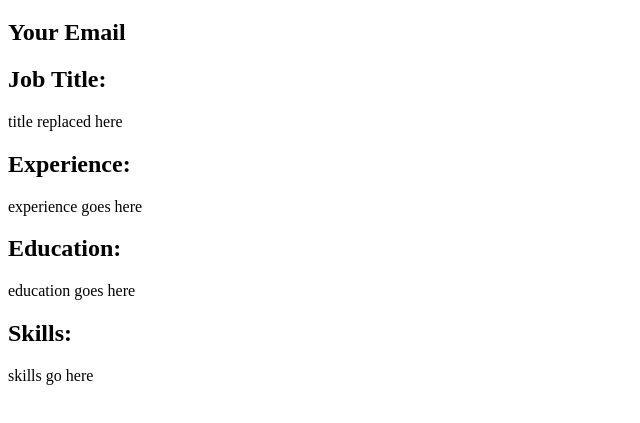
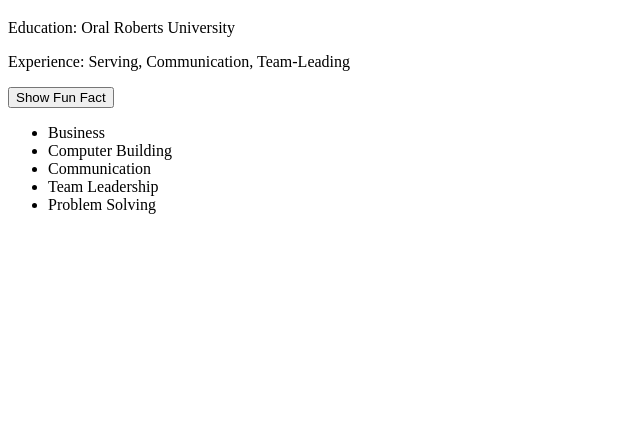
Before and after one commit to lukersere/resume-project, a plain HTML site: page index.html in a window 1280 px wide. Shown: the part 61-484 px from the top of the page, without its empty margins (0-640 px from the left). Drawn offline with Linux system fonts and the light colour scheme.

Commit message:
Add files via upload

```diff
--- a/index.html
+++ b/index.html
@@ -1,27 +1,14 @@
 <!DOCTYPE html>
-<html>
-    <head>
-        <title>Luke J. Resume</title>
-    </head>
-    <body>
-        <h1 id="my-name">Your Name</h1>
-
-        <h2 id="my-email">Your Email</h2>
-
-        <h2>Job Title:</h2>
-        <p id="title"> title replaced here</p>
-
-        <h2>Experience:</h2>
-        <p id="experience">experience goes here</p>
-
-        <h2>Education:</h2>
-        <p id="education">education goes here</p>
-
-        <h2>Skills:</h2>
-        <p id="skills">skills go here</p>
-
-    </body>
-
-    <script type="text/javascript" src="resume.js"></script>
-
+<html lang="en">
+<head>
+  <meta charset="UTF-8">
+  <title>My Resume</title>
+</head>
+<body>
+  <h1 id="name">Your Name</h1>
+  <p id="education">Education goes here</p>
+  <p id="experience">Experience goes here</p>
+  <button onclick="showFunFact()">Show Fun Fact</button>
+  <script src="resume.js"></script>
+</body>
 </html>
--- a/resume.js
+++ b/resume.js
@@ -1,16 +1,27 @@
-// Define Variables
-let myName = "Luke Jones"
-let title = "Student";
-let experience = "Food Service, Retail, Graphic Design";
+let name = "Luke Jones";
 let education = "Oral Roberts University";
-let skills = ["Teamleading", "Extroversion", "Communication"];
-// let skills = "something"; //TODO
+let experience = "Serving, Communication, Team-Leading";
 
-//connect variables to HTML (ligaments)
+console.log("Hello, my name is " + name);
 
+document.getElementById("name").textContent = name;
+document.getElementById("education").textContent = "Education: " + education;
+document.getElementById("experience").textContent = "Experience: " + experience;
 
-document.getElementById("my-name").textContent = myName;
-document.getElementById("my-email").textContent = myEmail;
-document.getElementById("title").textContent = title;
-document.getElementById("experience").textContent = experience;
-document.getElementById("education").textContent = education;
+// Create a list of skills dynamically using a loop
+
+let skills = ["Business", "Computer Building", "Communication", "Team Leadership", "Problem Solving"];
+
+let skillsList = document.createElement("ul");
+for (let i = 0; i < skills.length; i++) {
+  let li = document.createElement("li");
+  li.textContent = skills[i];
+  skillsList.appendChild(li);
+}
+document.body.appendChild(skillsList);
+
+// Add interactivity with a button
+
+function showFunFact() {
+  alert("Fun Fact: I Build Computers!");
+}
```
